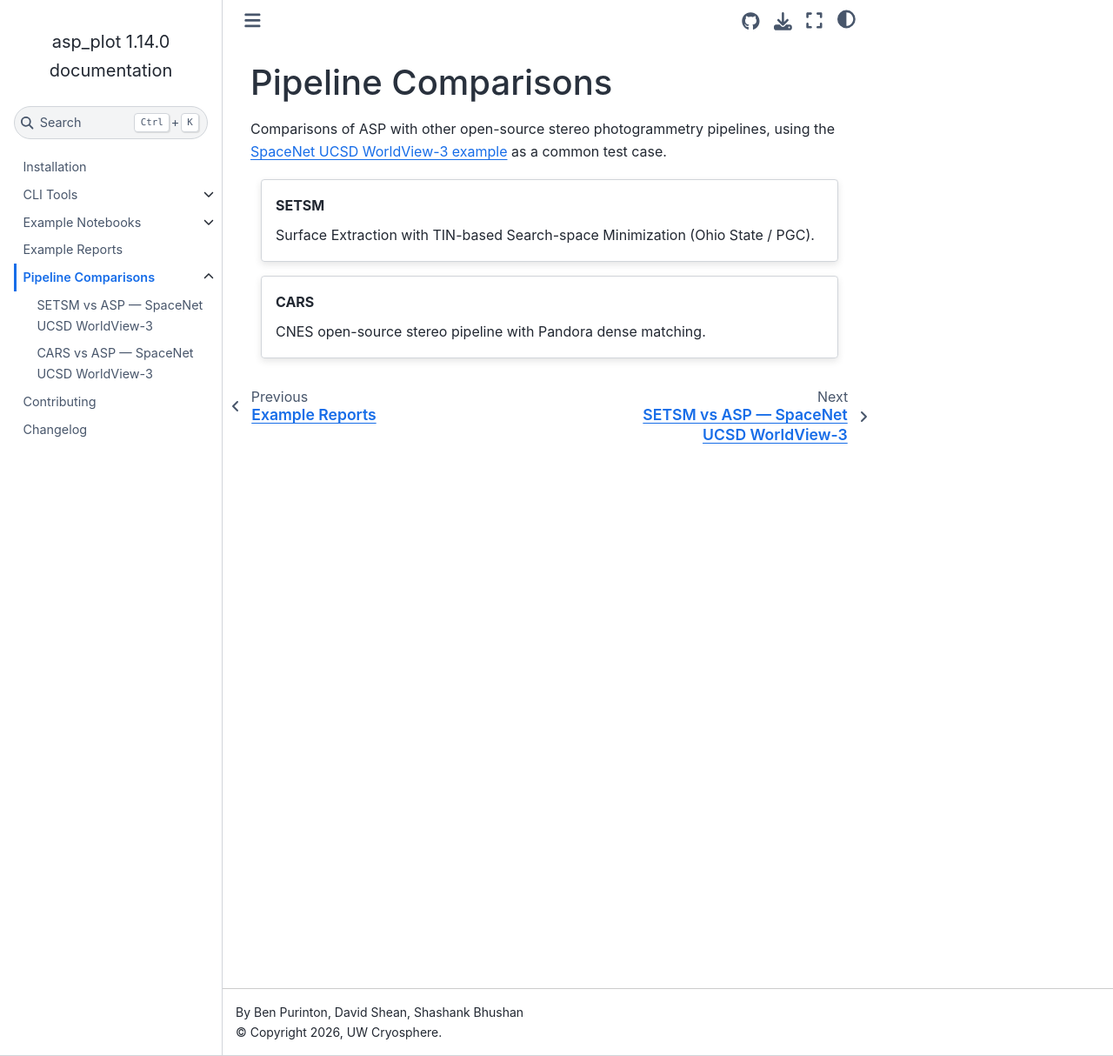
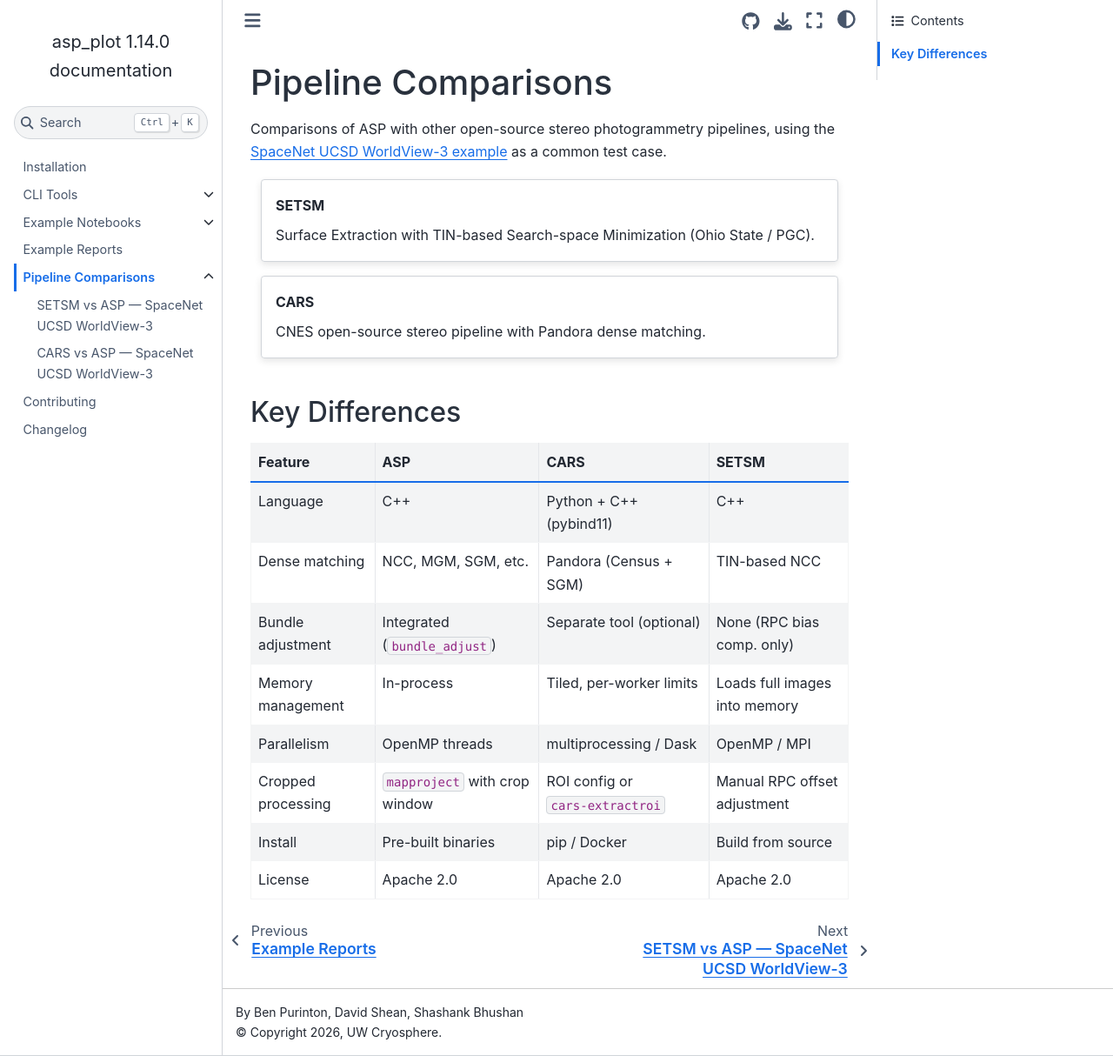
Before and after one commit to uw-cryo/asp_plot, a Sphinx documentation site: the page built from docs/comparisons/index.md, in a window 1280 px wide and 1214 px high. Shown: the whole window at 87% size. Built offline with Sphinx 7.4.7 and the Sphinx Book theme 1.1.4, drawn with Linux system fonts in a browser that asks for light colours; pages that are not in the unit, such as notebooks, are missing from menus.

Commit message:
Move comparison table to index, remove RPC section from CARS doc

````diff
--- a/docs/comparisons/index.md
+++ b/docs/comparisons/index.md
@@ -21,6 +21,19 @@ CNES open-source stereo pipeline with Pandora dense matching.
 
 ::::
 
+## Key Differences
+
+| Feature | ASP | CARS | SETSM |
+|---|---|---|---|
+| Language | C++ | Python + C++ (pybind11) | C++ |
+| Dense matching | NCC, MGM, SGM, etc. | Pandora (Census + SGM) | TIN-based NCC |
+| Bundle adjustment | Integrated (`bundle_adjust`) | Separate tool (optional) | None (RPC bias comp. only) |
+| Memory management | In-process | Tiled, per-worker limits | Loads full images into memory |
+| Parallelism | OpenMP threads | multiprocessing / Dask | OpenMP / MPI |
+| Cropped processing | `mapproject` with crop window | ROI config or `cars-extractroi` | Manual RPC offset adjustment |
+| Install | Pre-built binaries | pip / Docker | Build from source |
+| License | Apache 2.0 | Apache 2.0 | Apache 2.0 |
+
 ```{toctree}
 :maxdepth: 1
 :hidden:
````
Also changed, not shown: docs/comparisons/cars.md (+0 -32 lines).
